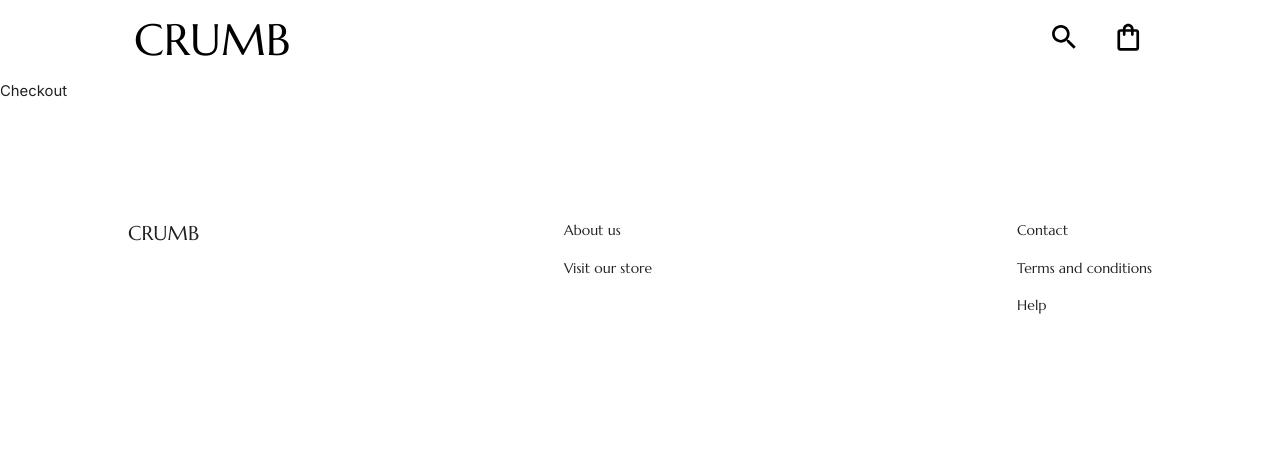
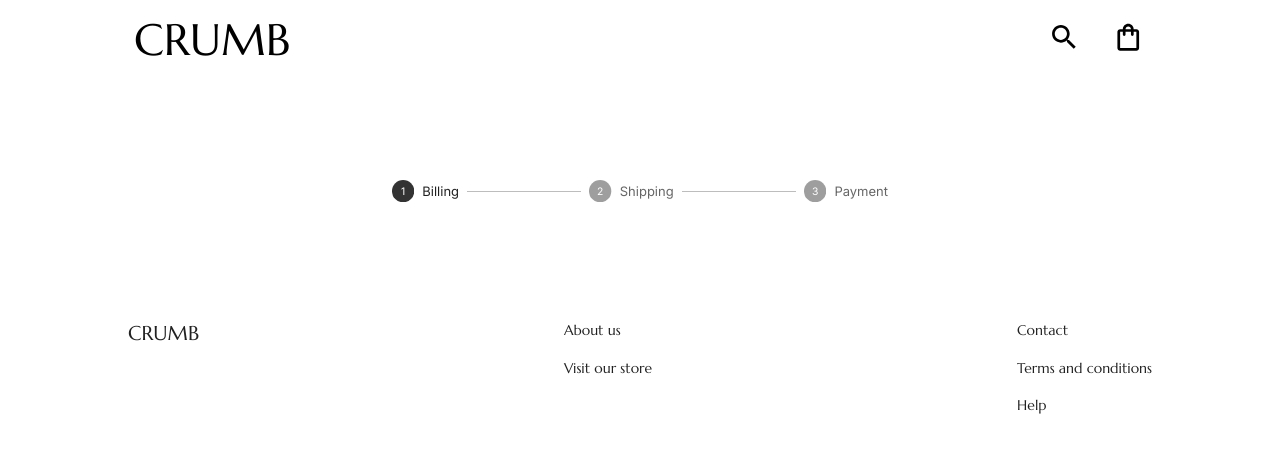
Before and after one commit to shirley-park/crumb, a React (Create React App) app in the folder client/: page /checkout in a window 1280 px wide. Shown: the top 450 px of the page. Built offline with nearby package versions, Linux system fonts and the light colour scheme.

Commit message:
add checkout steps

```diff
--- a/client/src/scenes/checkout/Checkout.jsx
+++ b/client/src/scenes/checkout/Checkout.jsx
@@ -1,5 +1,41 @@
+import { useSelector } from 'react-redux'
+import { Box, Button, Stepper, Step, StepLabel } from '@mui/material'
+import { Formik } from 'formik'
+import { useState } from 'react'
+import * as yup from 'yup'
+import { shades } from '../../theme'
+
+const initialValues = {
+  billingAddress: {
+    firstName: '',
+    lastName: '',
+    streetAddress: '',
+    city: '',
+    postcode: '',
+    country: '',
+  },
+  email: '',
+  phone: '',
+}
+
 const Checkout = () => {
-  return <div>Checkout</div>
+  const [activeStep, setActiveStep] = useState(0)
+
+  return (
+    <Box width="40%" m="100px auto">
+      <Stepper activeStep={activeStep}>
+        <Step>
+          <StepLabel>Billing</StepLabel>
+        </Step>
+        <Step>
+          <StepLabel>Shipping</StepLabel>
+        </Step>
+        <Step>
+          <StepLabel>Payment</StepLabel>
+        </Step>
+      </Stepper>
+    </Box>
+  )
 }
 
 export default Checkout
```
